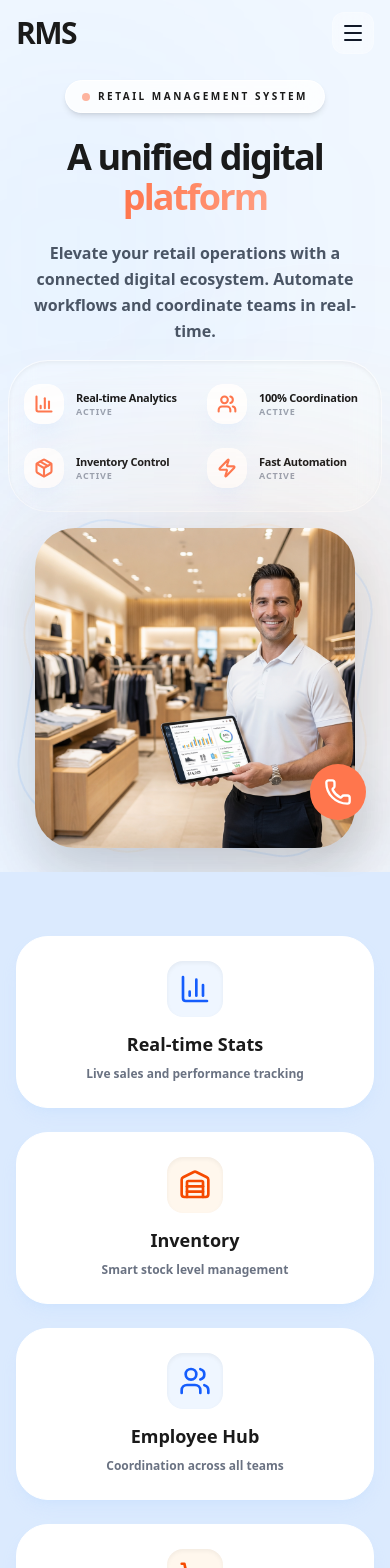
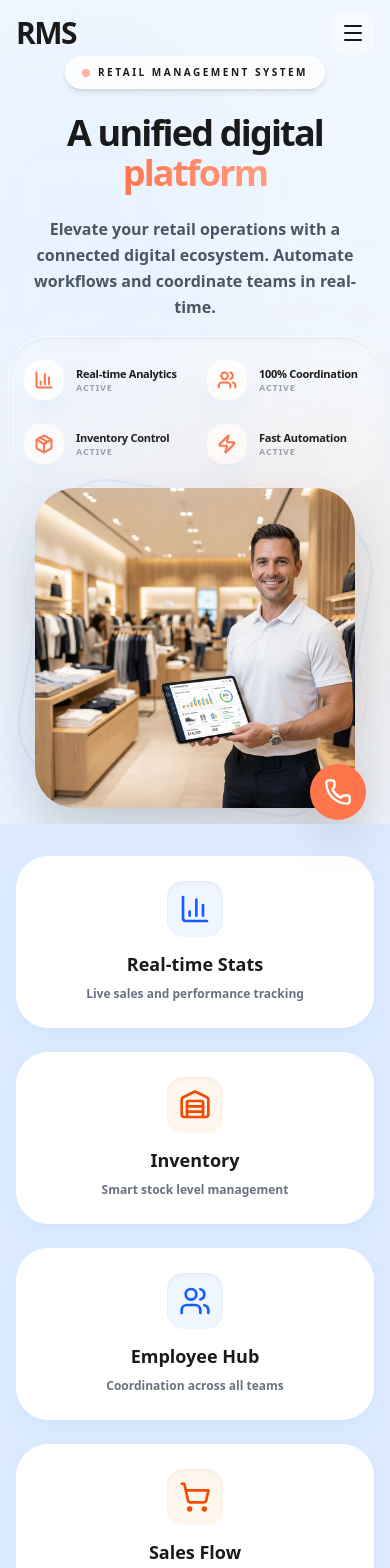
Before and after one commit to yarrowtech-intern2/RMSLanding, a React app in the folder frontend/: page / in a window 390 px wide. Shown: the top 1568 px of the page. Built offline with nearby package versions, Linux system fonts and the light colour scheme; the HTML template or start-up script is replaced by a standard one.

Commit message:
fixed bugs

```diff
--- a/frontend/src/Component/FeatureBar.jsx
+++ b/frontend/src/Component/FeatureBar.jsx
@@ -43,7 +43,7 @@ const FeatureBar = () => {
   ];
 
   return (
-    <div className="bg-blue-100 py-16">
+    <div className="bg-blue-100 py-8">
       <div className="max-w-7xl min-[1700px]:max-w-5xl mx-auto px-4 sm:px-6 lg:px-8">
         <div className="grid grid-cols-1 sm:grid-cols-2 lg:grid-cols-5 gap-6">
           {features.map((feature, i) => (
--- a/frontend/src/Component/Hero.jsx
+++ b/frontend/src/Component/Hero.jsx
@@ -17,7 +17,7 @@ const Hero = () => {
   return (
     <section
       id="home"
-      className="relative min-h-screen sm:min-h-[90vh] lg:min-h-screen bg-[#F0F7FF] pt-20 sm:pt-24 pb-6 lg:pb-12 overflow-hidden flex items-center"
+      className="relative h-auto sm:min-h-[90vh] lg:min-h-screen bg-[#F0F7FF] pt-14 sm:pt-24 pb-4 lg:pb-12 overflow-hidden flex items-center"
     >
       {/* Background Elements */}
       <div className="absolute inset-0 overflow-hidden pointer-events-none">
@@ -25,7 +25,7 @@ const Hero = () => {
         <div className="absolute bottom-[5%] -right-[5%] w-[40%] h-[40%] bg-orange-300/15 blur-[130px] rounded-full animate-float-slow" />
       </div>
 
-      <div className="max-w-7xl min-[1700px]:max-w-5xl mx-auto px-6 sm:px-8 lg:px-12 w-full flex flex-col lg:flex-row items-center relative z-10 gap-4 sm:gap-0">
+      <div className="max-w-7xl min-[1700px]:max-w-5xl mx-auto px-6 sm:px-8 lg:px-12 w-full flex flex-col lg:flex-row items-center relative z-10 gap-2 sm:gap-0">
 
         {/* Left Content */}
         <div className="flex-1 text-center lg:text-left lg:pr-12" data-aos="fade-right">
@@ -77,7 +77,7 @@ const Hero = () => {
         </div>
 
         {/* Right Content - Character */}
-        <div className="flex-1 mt-4 sm:mt-20 lg:mt-0 relative w-full flex justify-center items-center" data-aos="fade-left">
+        <div className="flex-1 mt-2 sm:mt-20 lg:mt-0 relative w-full flex justify-center items-center" data-aos="fade-left">
 
           {/* Decorative Elements - Increased back to full scale */}
           <div className="absolute top-1/2 left-1/2 -translate-x-1/2 -translate-y-1/2 w-[95%] h-[95%] sm:w-[105%] sm:h-[105%] border-2 border-blue-300/20 rounded-[3.5rem] sm:rounded-[5rem] rotate-[10deg] -z-10 animate-float" />
```
